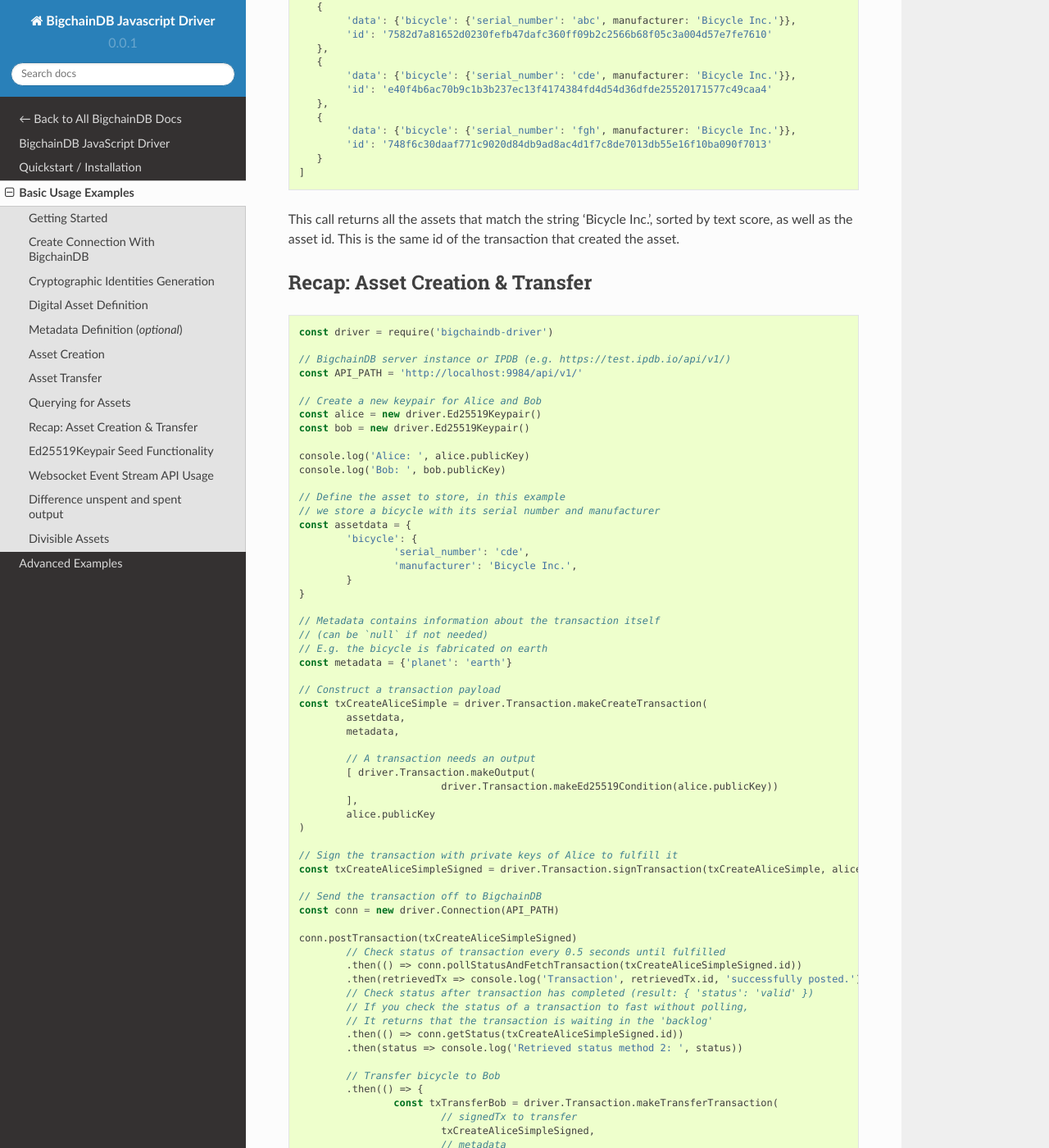
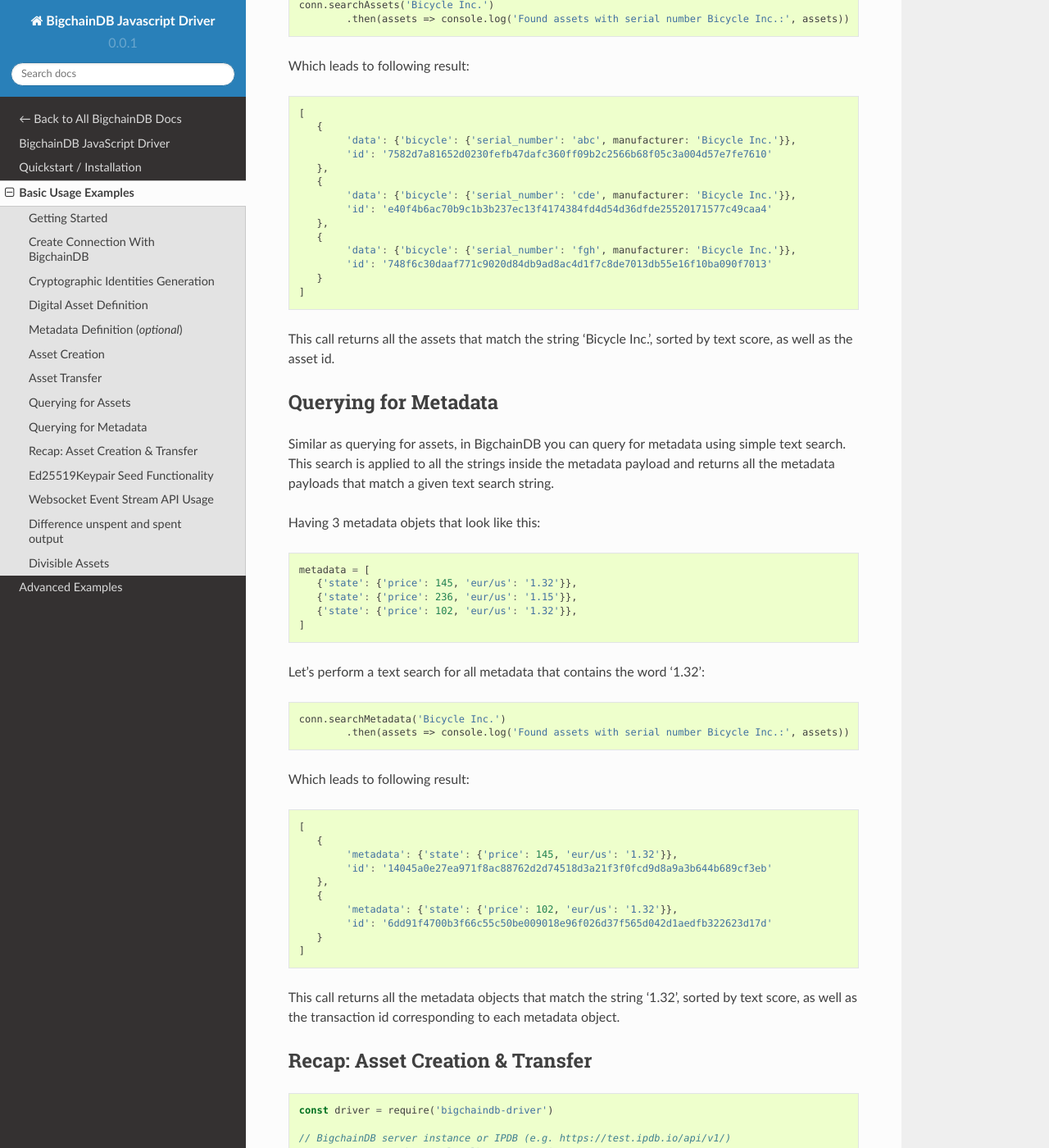
Before and after one commit to bigchaindb/js-bigchaindb-driver, a Sphinx documentation site: the page built from docs/source/usage.rst, in a window 1280 px wide and 1400 px high, scrolled down 5064 px. Shown: the whole window at 82% size. Built offline with Sphinx 7.4.7 and the Read the Docs theme 2.0.0, drawn with Linux system fonts in a browser that asks for light colours; some of the changed text lies outside the part shown.

Commit message:
Metadata search in docs

```diff
--- a/docs/source/usage.rst
+++ b/docs/source/usage.rst
@@ -228,6 +228,10 @@
 
 BigchainDB allows you to query for assets using simple text search. This search is applied to all the strings inside the asset payload and returns all the assets that match a given text search string.
 
+BigchainDB also allows you to query for metadata, but there are some differences. The response of the text search call, beside retrieving the asset or metadata in each case, it consist of:
+ - In the assets search the call returns the asset id which is the same id of the transaction that created the asset.
+ - In the metadata search the call returns the transaction id that contains this metadata.
+
 Let’s assume that we created 3 assets that look like this:
 
 .. code-block:: js
@@ -265,7 +269,49 @@
 	]
 
 
-This call returns all the assets that match the string 'Bicycle Inc.', sorted by text score, as well as the asset id. This is the same id of the transaction that created the asset.
+This call returns all the assets that match the string 'Bicycle Inc.', sorted by text score, as well as the asset id.
+
+
+Querying for Metadata
+-------------------
+
+Similar as querying for assets, in BigchainDB you can query for metadata using simple text search.
+This search is applied to all the strings inside the metadata payload and returns all the metadata payloads that match a given text search string.
+
+Having 3 metadata objets that look like this:
+
+.. code-block:: js
+
+	metadata = [
+	   {'state': {'price': 145, 'eur/us': '1.32'}},
+	   {'state': {'price': 236, 'eur/us': '1.15'}},
+	   {'state': {'price': 102, 'eur/us': '1.32'}},
+	]
+
+Let’s perform a text search for all metadata that contains the word '1.32':
+
+.. code-block:: js
+
+	conn.searchMetadata('Bicycle Inc.')
+    		.then(assets => console.log('Found assets with serial number Bicycle Inc.:', assets))
+
+Which leads to following result:
+
+.. code-block:: js
+
+	[
+	   {
+		'metadata': {'state': {'price': 145, 'eur/us': '1.32'}},
+		'id': '14045a0e27ea971f8ac88762d2d74518d3a21f3f0fcd9d8a9a3b644b689cf3eb'
+	   },
+	   {
+		'metadata': {'state': {'price': 102, 'eur/us': '1.32'}},
+		'id': '6dd91f4700b3f66c55c50be009018e96f026d37f565d042d1aedfb322623d17d'
+	   }
+	]
+
+
+This call returns all the metadata objects that match the string '1.32', sorted by text score, as well as the transaction id corresponding to each metadata object.
 
 
 
```
